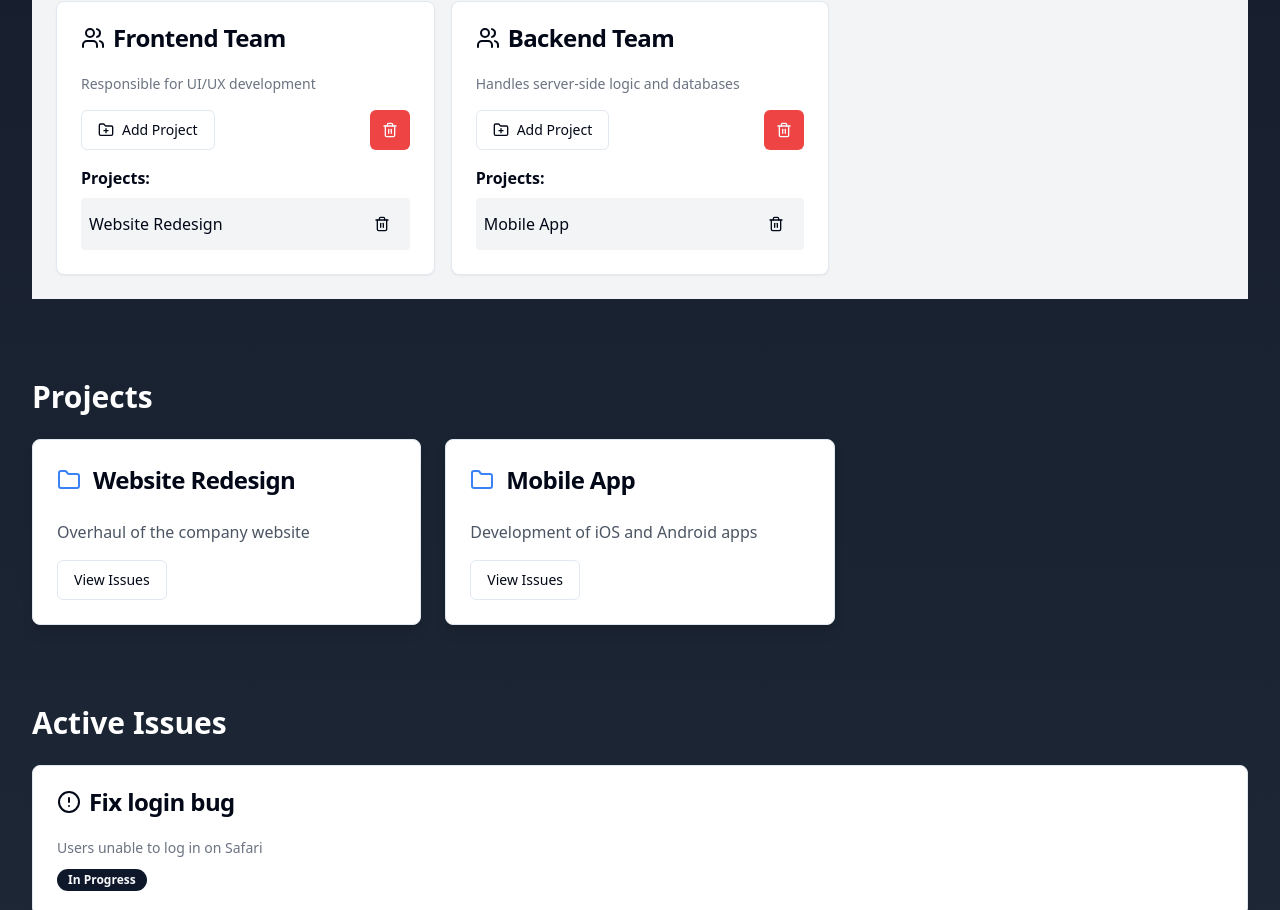
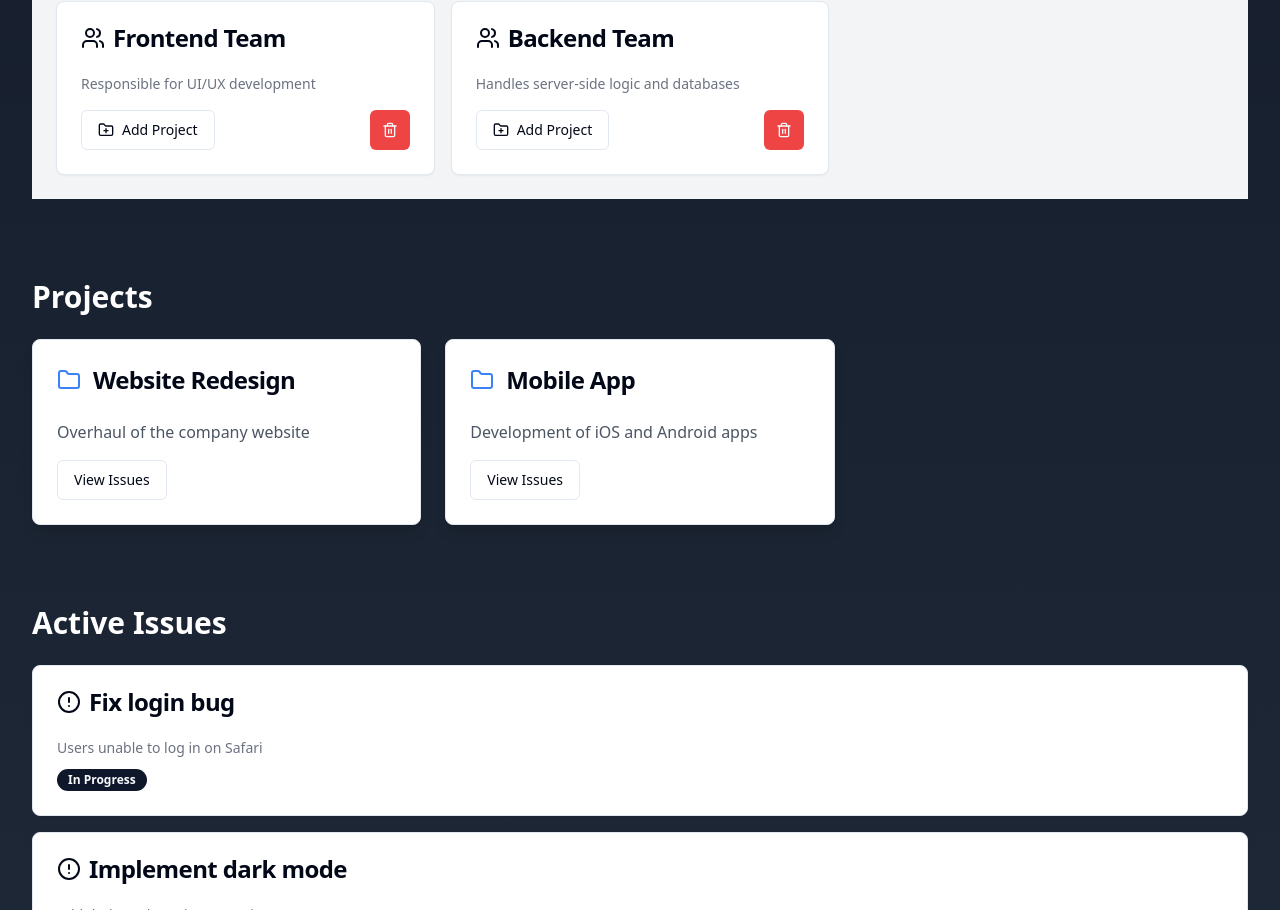
Before and after one commit to GPT-Engineer-App/linear-landing-portal, a React (Vite) app: page / in a window 1280 px wide. Shown: the part 935-1845 px from the top of the page. Built offline with nearby package versions, Linux system fonts and the light colour scheme.

Commit message:
GPT Engineer Update [skip gpt_engineer]

```diff
--- a/src/pages/Index.jsx
+++ b/src/pages/Index.jsx
@@ -69,7 +69,7 @@ const Index = () => {
 
         <section className="mb-20">
           <h2 className="text-3xl font-bold mb-6">Projects</h2>
-          <Projects projects={allProjects} />
+          <Projects projects={teams.flatMap(team => team.projects)} />
         </section>
 
         <section className="mb-20">
--- a/src/pages/Teams.jsx
+++ b/src/pages/Teams.jsx
@@ -90,7 +90,7 @@ const Teams = ({ initialTeams, onAddProject }) => {
             </CardHeader>
             <CardContent>
               <p className="text-sm text-gray-500 mb-4">{team.description}</p>
-              <div className="flex justify-between items-center mb-4">
+              <div className="flex justify-between items-center">
                 <Button variant="outline" onClick={() => {
                   setSelectedTeam(team);
                   setShowProjectForm(true);
@@ -102,25 +102,6 @@ const Teams = ({ initialTeams, onAddProject }) => {
                   <Trash2 className="h-4 w-4" />
                 </Button>
               </div>
-              {team.projects.length > 0 && (
-                <div className="mt-4">
-                  <h4 className="font-semibold mb-2">Projects:</h4>
-                  <ul className="space-y-2">
-                    {team.projects.map((project) => (
-                      <li key={project.id} className="flex justify-between items-center bg-gray-100 p-2 rounded">
-                        <span>{project.name}</span>
-                        <Button
-                          variant="ghost"
-                          size="sm"
-                          onClick={() => handleDeleteProject(team.id, project.id)}
-                        >
-                          <Trash2 className="h-4 w-4" />
-                        </Button>
-                      </li>
-                    ))}
-                  </ul>
-                </div>
-              )}
             </CardContent>
           </Card>
         ))}
```
